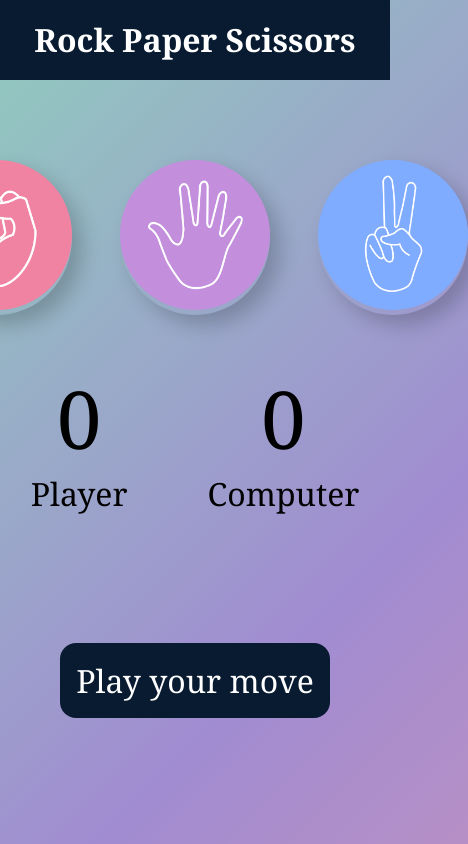
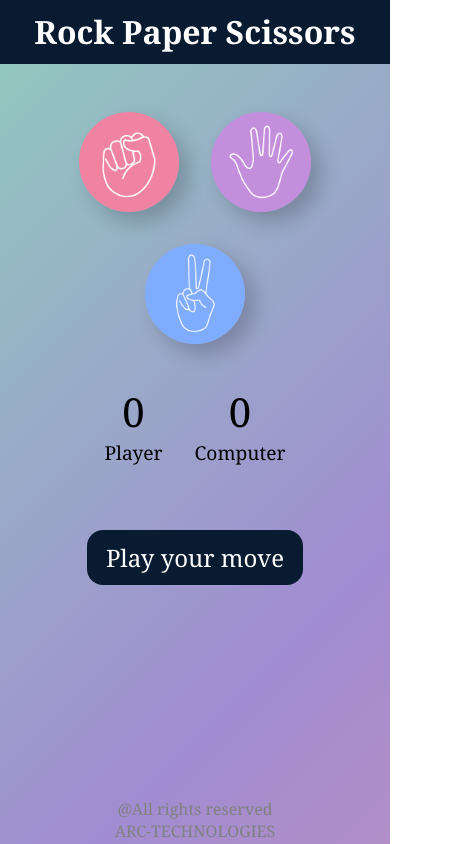
Before and after one commit to abhay221B009/RockPaperScissor, a plain HTML site: page index.html in a window 390 px wide. Shown: the whole page, 468 px wide, since content can reach past the window. Drawn offline with Linux system fonts and the light colour scheme.

```diff
--- a/index.html
+++ b/index.html
@@ -33,6 +33,10 @@
     <div class="msg-container">
       <p id="msg">Play your move</p>
     </div>
+    <footer class="footer">
+      <p>@All rights reserved</p>
+      <p>ARC-TECHNOLOGIES</p>
+    </footer>
   </body>
   <script src="app.js"></script>
 </html>
--- a/style.css
+++ b/style.css
@@ -2,11 +2,13 @@
   margin: 0;
   padding: 0;
   text-align: center;
+  box-sizing: border-box;
 }
+
 body {
   margin: 0;
   padding: 0;
-  height: 100vh;
+  min-height: 100vh;
   background: linear-gradient(-45deg, #ff9a9e, #a18cd1, #84fab0, #8fd3f4);
   background-size: 400% 400%;
   animation: gradientAnimation 15s ease infinite;
@@ -30,55 +32,103 @@ h1 {
   color: white;
   height: 5rem;
   line-height: 5rem;
-}
-.choice {
-  height: 165x;
-  width: 165x;
-  cursor: pointer;
-  box-shadow: 10px 10px 20px rgba(0, 0, 0, 0.2);
-  border-radius: 50%;
-}
-img {
-  height: 150px;
-  width: 150px;
-  object-fit: cover;
-  border-radius: 50%;
+  font-size: 2.5rem;
 }
 
 .choices {
   display: flex;
   justify-content: center;
   align-items: center;
-  gap: 3rem;
-  margin-top: 5rem;
+  gap: 2rem;
+  flex-wrap: wrap;
+  margin-top: 3rem;
+  padding: 0 1rem;
 }
+
+.choice {
+  height: 140px;
+  width: 140px;
+  cursor: pointer;
+  box-shadow: 10px 10px 20px rgba(0, 0, 0, 0.2);
+  border-radius: 50%;
+  transition: transform 0.3s ease;
+}
+
 .choice:hover {
   transform: scale(1.1);
-  transition: transform 0.3s ease;
+}
+
+img {
+  height: 100%;
+  width: 100%;
+  object-fit: cover;
+  border-radius: 50%;
 }
 
 .score-board {
   display: flex;
   justify-content: center;
   align-items: center;
-  font-size: 2rem;
-  margin-top: 3rem;
-  gap: 5rem;
+  font-size: 1.5rem;
+  margin-top: 2.5rem;
+  gap: 3rem;
+  flex-wrap: wrap;
 }
+
 #user-score,
 #comp-score {
-  font-size: 5rem;
+  font-size: 3.5rem;
 }
 
 .msg-container {
-  margin-top: 3rem;
+  margin-top: 2rem;
 }
+
 #msg {
   background-color: #081b31;
   color: white;
-  font-size: 2rem;
-  margin-top: 5rem;
+  font-size: 1.8rem;
+  margin-top: 2rem;
   display: inline-block;
-  padding: 1rem;
+  padding: 0.8rem 1.5rem;
   border-radius: 1rem;
+  max-width: 90%;
 }
+.footer {
+  margin-top: auto;
+  position: fixed;
+  bottom: 0;
+  width: 100%;
+
+  color: grey;
+  padding: 0.1rem;
+  font-size: 1rem;
+}
+/* 🔽 Responsive Design for Small Devices (Phones) */
+@media (max-width: 600px) {
+  h1 {
+    font-size: 2rem;
+    height: 4rem;
+    line-height: 4rem;
+  }
+
+  .choice {
+    height: 100px;
+    width: 100px;
+  }
+
+  .score-board {
+    font-size: 1.2rem;
+    gap: 2rem;
+  }
+
+  #user-score,
+  #comp-score {
+    font-size: 2.5rem;
+  }
+
+  #msg {
+    font-size: 1.5rem;
+    padding: 0.7rem 1.2rem;
+  }
+}
```
